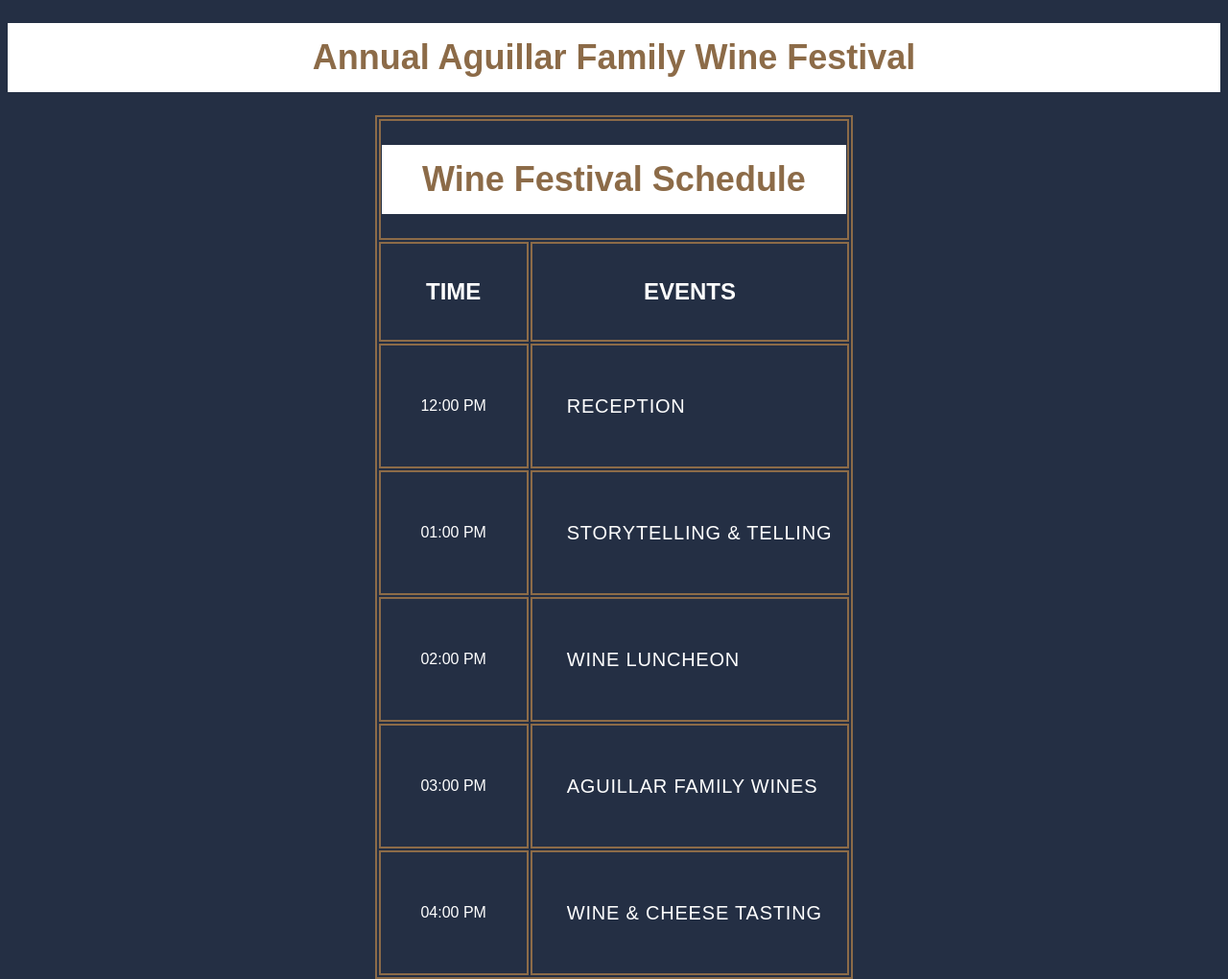
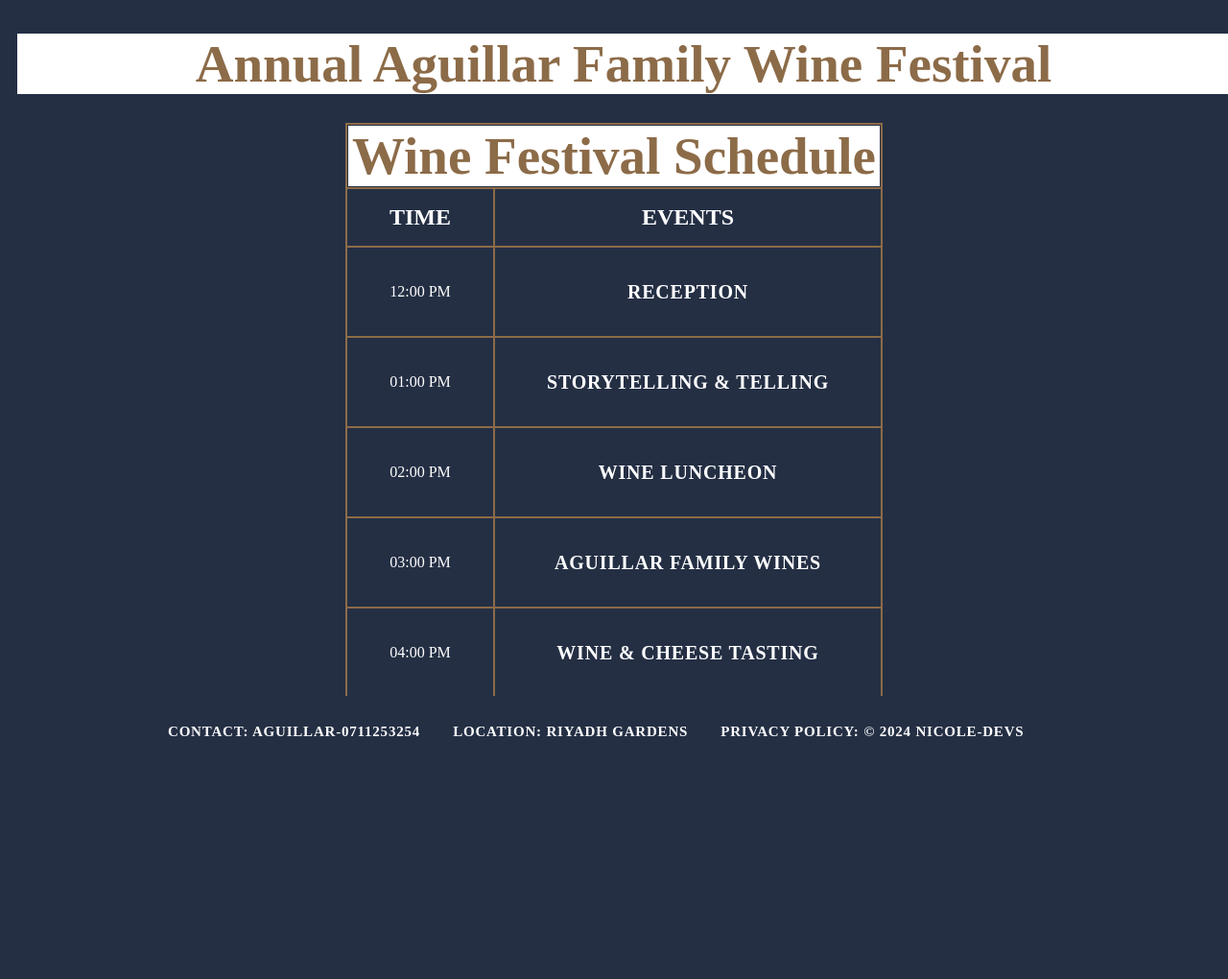
Before and after one commit to Nicole-devs/Wine-Fest, a plain HTML site: page index.html in a window 1280 px wide. Shown: the whole page at 96% size. After the commit the page ends 800 px from the top, so only its background shows below. Drawn offline with Linux system fonts and the light colour scheme.

Commit message:
Schedule Completion

```diff
--- a/index.css
+++ b/index.css
@@ -1,59 +1,88 @@
 body {
   background-color: #242f44;
   color: white;
-    font-family: 'Oswald', sans-serif;
-    vertical-align:baseline;
+  font-family: 'Oswald';
+  vertical-align:baseline
 }
+
 
 header {
   text-align: center;
-    margin-top: 10px;
+  width: 100%;
+  padding: 10px;
+  margin-top: 25px;
 }
 
+
 h1 {
-    font-size: 36px;
-    padding: 15px;
+  text-align: center;
+  font-size: 55px;
+  margin: 0;
   color: #8c6b48;
   background-color: white;
 }
 
+
 h2 {
   font-size: 24px;
   padding: 15px;
+  margin: 0;
   text-transform: uppercase;
 }
+
 
 h3 {
   font-size: 20px;
   padding: 15px;
   text-transform: uppercase;
-    text-align: left;
-    margin-left: 20px;
-    font-weight: 500;
-    line-height: 2.7;
+  text-align: center;
+  font-weight: 550;
+  line-height: 1.0;
   letter-spacing: 0.8px;
 }
+
 
 th {
   border: 2px solid #8c6b48;
 }
 
+
 table {
-    border: 2px solid #8c6b48;
   text-align: center;
+  border-collapse: collapse;
+  padding: 0;
   margin: 20px auto;
 }
 
+
 td {
   border: 2px solid #8c6b48;
+  width: 400px;
+}
+
+
+footer {
+  position: fixed;
+  width: 100%;
+  bottom: 0px;
+  background-color: #242f44;
+  z-index: 5;
+}
+
+
+footer h3 {
+  display: inline-block;
+  font-size: 15px;
+  background-color: #242f44;
 }
 
 
 .container {
-    max-width: 940px;
+  max-width: 960px;
   margin: 0 auto;
-    height: 800px;
+  height: 450px;
 }
+
 
 .left {
   width: 150px;
--- a/index.html
+++ b/index.html
@@ -66,6 +66,12 @@
                     </td>
                 </tr>
             </tbody>
+
+            <footer>
+                <h3>Contact: Aguillar-0711253254</h3>
+                <h3>Location: Riyadh Gardens</h3>
+                <h3>Privacy Policy: &copy; 2024 Nicole-devs</h3>
+            </footer>
         </table>
     </div>
 </body>
```
Lines whose indentation alone changed are shown as unchanged.
